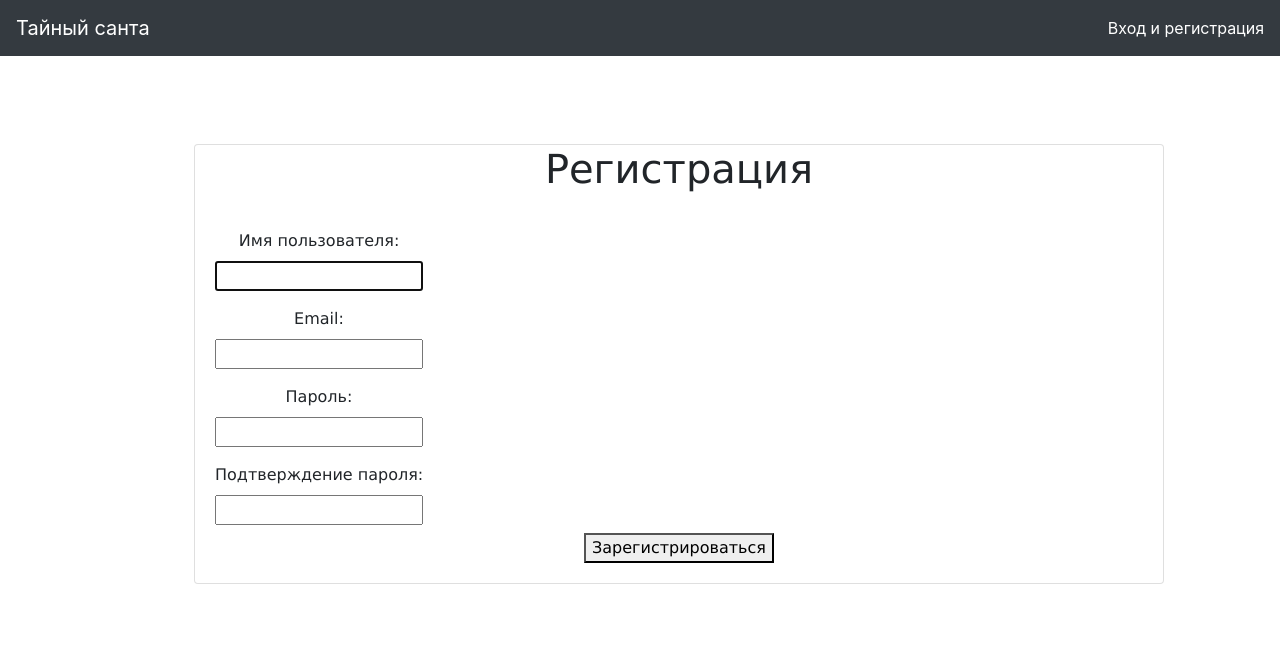
After one commit to balancy/secret_santa, a Django app: page /register in a window 1280 px wide. The commit adds this page. Shown: the top 647 px of the page. Run offline with Django 4.2, Linux system fonts and the light colour scheme.

Commit message:
Add user registration

```diff
--- a/games/forms.py
+++ b/games/forms.py
@@ -1,9 +1,36 @@
 from django import forms
+from django.contrib.auth.forms import UserCreationForm
 
-from games.models import Santa
+from games.models import CustomUser, Santa
+
+
+class FormPrettifyFieldsMixin(forms.Form):
+    def __init__(self, *args, **kwargs):
+        super().__init__(*args, **kwargs)
+        for name, obj in self.fields.items():
+            obj.widget.attrs['class'] = f'form-control mt-3'
+            obj.widget.attrs['id'] = name
 
 
 class SantaCardForm(forms.ModelForm):
     class Meta:
         model = Santa
         fields = '__all__'
+
+
+class RegistrationForm(UserCreationForm):
+    email = forms.EmailField(required=True)
+
+    class Meta:
+        model = CustomUser
+        fields = ('username', 'email', 'password1', 'password2')
+
+    def save(self, commit=True):
+        user = super(RegistrationForm, self).save(commit=False)
+        user.username = self.cleaned_data['username']
+        user.email = self.cleaned_data['email']
+
+        if commit:
+            user.save()
+
+        return user
--- a/games/models.py
+++ b/games/models.py
@@ -1,9 +1,10 @@
 from django.contrib.auth.models import AbstractUser
 from django.db import models
+from django.utils.translation import gettext_lazy as _
 
 
 class CustomUser(AbstractUser):
-    pass
+    email = models.EmailField(_('email address'), blank=False)
 
 
 class Game(models.Model):
--- /dev/null
+++ b/games/templates/games/register_user.html
@@ -0,0 +1,30 @@
+{% extends 'base.html' %}
+{% load static %}
+{% block title %}Регистрация пользователя{% endblock %}
+
+{% block content %}
+<div class="container my-3">
+    <div class="card">
+      <h1>Регистрация</h1>
+      <div class="card-body">
+        <form method="post">
+          {% csrf_token %}
+          {% for field in form  %}
+            <div class="row">
+              <div class="my-2">
+                <div class="col">
+                  {{ field.label_tag }}
+                </div>
+                <div class="col">
+                  {{field}}
+                </div>
+              </div>
+              <span class="red">{{ field.errors }}</span>
+            </div>
+          {% endfor %}
+          <button type="submit">Зарегистрироваться</button>
+        </form>
+      </div>
+    </div>
+  </div>
+{% endblock %}
--- a/games/urls.py
+++ b/games/urls.py
@@ -7,6 +7,7 @@ urlpatterns = [
     path('', views.index, name='index'),
     path('login', views.LoginUserView.as_view(), name='login'),
     path('logout', views.LogoutUserView.as_view(), name='logout'),
+    path('register', views.register_user, name='register'),
     path('profile', views.view_profile, name='profile'),
-    path('santacard/', views.create_santa_card, name='santacard')
+    path('santacard/', views.create_santa_card, name='santacard'),
 ]
--- a/games/views.py
+++ b/games/views.py
@@ -1,9 +1,10 @@
+from django.contrib.auth import authenticate, login
 from django.contrib.auth.decorators import login_required
 from django.contrib.auth.views import LoginView, LogoutView
-from django.shortcuts import render
-from django.urls import reverse
+from django.shortcuts import redirect, render
+from django.urls import reverse_lazy
 
-from games.forms import SantaCardForm
+from .forms import RegistrationForm, SantaCardForm
 
 
 def index(request):
@@ -21,7 +22,34 @@ class LoginUserView(LoginView):
     redirect_authenticated_user = True
 
     def get_success_url(self):
-        return reverse('profile')
+        return reverse_lazy('profile')
+
+
+class LogoutUserView(LogoutView):
+    next_page = 'index'
+
+
+def register_user(request):
+    if request.user and request.user.is_authenticated:
+        return redirect(reverse_lazy('profile'))
+
+    if request.method == 'POST':
+        form = RegistrationForm(request.POST)
+
+        if form.is_valid():
+            new_user = form.save()
+            new_user = authenticate(
+                username=form.cleaned_data['username'],
+                password=form.cleaned_data['password1'],
+            )
+            login(request, new_user)
+            return redirect(reverse_lazy('profile'))
+
+        return render(request, 'games/register_user.html', {'form': form})
+
+    form = RegistrationForm()
+
+    return render(request, 'games/register_user.html', {'form': form})
 
 
 def create_santa_card(request):
@@ -30,7 +58,3 @@ def create_santa_card(request):
     else:
         form = SantaCardForm()
         return render(request, 'games/santa_card.html', context={'form': form})
-
-
-class LogoutUserView(LogoutView):
-    next_page = 'index'
--- a/static/css/styles.css
+++ b/static/css/styles.css
@@ -8,3 +8,12 @@ body {
 .log {
     color: white;
 }
+
+.red {
+  color: red;
+}
+
+.container {
+  width: 1000px;
+  font-family: "Verdana", "Arial", "Helvetica Neue", sans-serif;
+}
```
Also changed, not shown: games/migrations/0004_alter_customuser_email.py (added).
